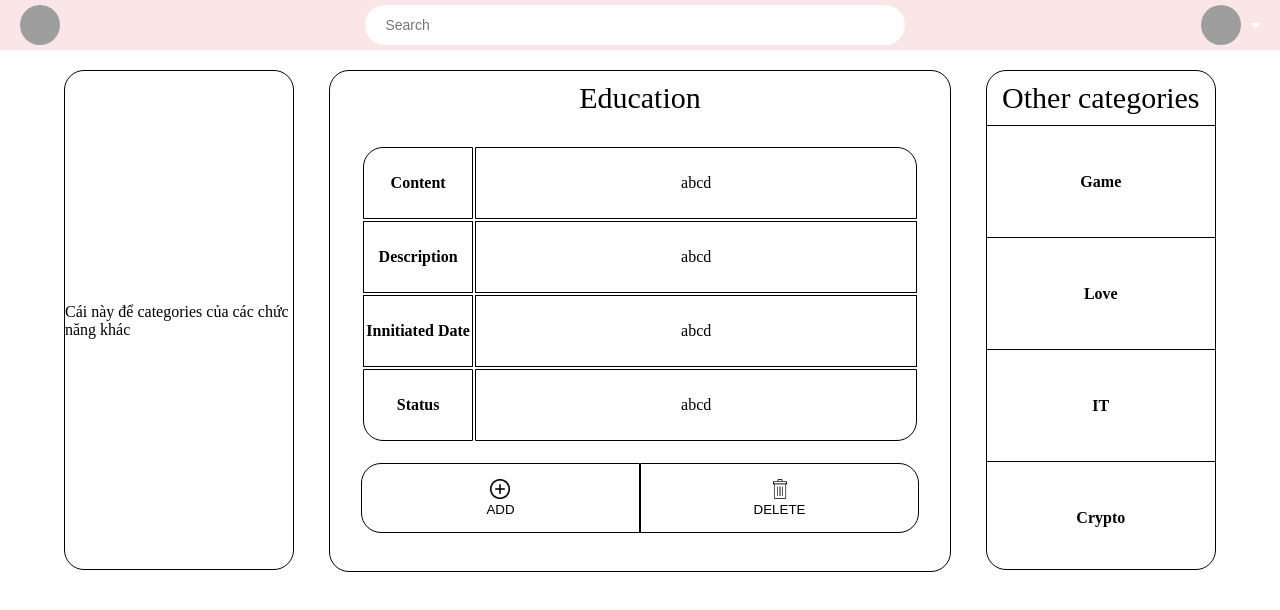
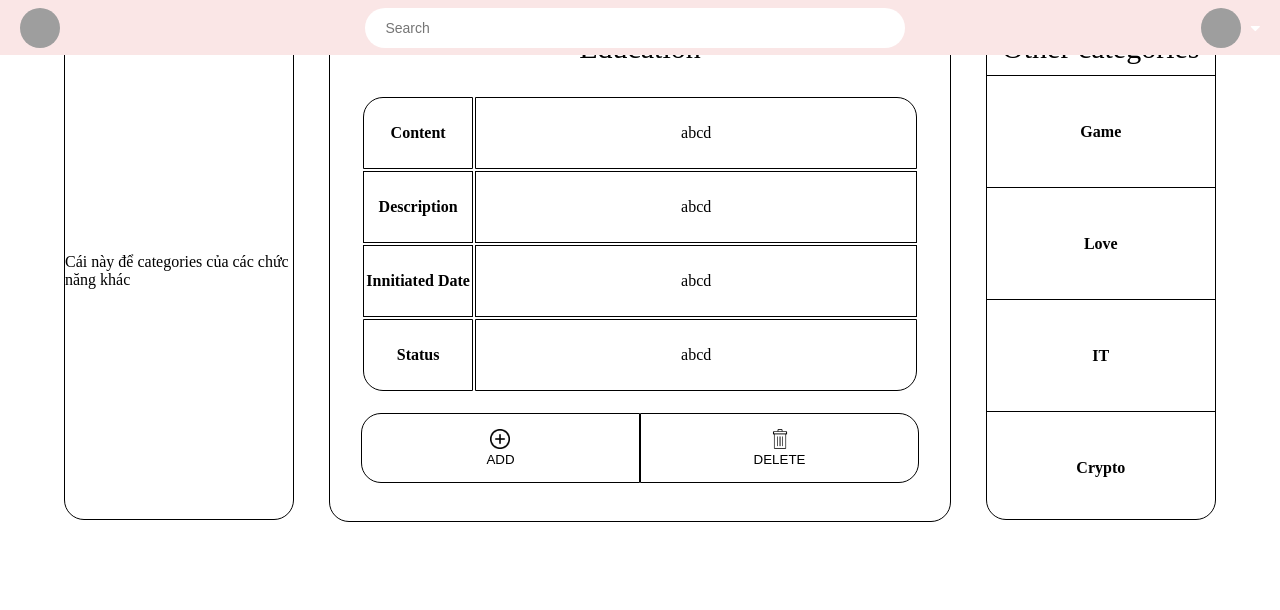
Before and after one commit to phamducphutrong/Web-Enterprise-Project, a React (Create React App) app in the folder Frontend/web-enterprise/: page /category in a window 1280 px wide. Shown: the top 610 px of the page. Built offline with nearby package versions, Linux system fonts and the light colour scheme; grey boxes are pictures that could not be loaded.

Commit message:
fix module homepage. header
fix module homepage. header

```diff
--- a/Frontend/web-enterprise/src/components/header/Header.js
+++ b/Frontend/web-enterprise/src/components/header/Header.js
@@ -11,7 +11,7 @@ const Header = () => {
 	}, []);
 
 	const handleScroll = () => {
-		if (window.pageYOffset > 0) {
+		if (window.pageYOffset >= 0) {
 			setFixed(true);
 		} else {
 			setFixed(false);
--- a/Frontend/web-enterprise/src/components/header/Header.module.css
+++ b/Frontend/web-enterprise/src/components/header/Header.module.css
@@ -9,7 +9,7 @@
     justify-content: space-between;
     align-items: center;
     padding: 0 20px;
-    height: 50px;
+    height: 55px;
     background-color: #FAE6E6;
     color: #fff;
 }
--- a/Frontend/web-enterprise/src/components/homepage/Homepage.js
+++ b/Frontend/web-enterprise/src/components/homepage/Homepage.js
@@ -53,7 +53,7 @@ function Homepage() {
                     </ul>
                 </div>
                 <div className={style.middleSection}>
-                    <h2 className={t}>Posts</h2>
+                    <h2 className={style.post}>Posts</h2>
                     <ul>
                         <li className={style.arialLabel}>
                             <img src="https://scontent.fhan1-1.fna.fbcdn.net/v/t39.30808-6/279124471_1370043140139558_7697343296375162295_n.jpg?_nc_cat=110&ccb=1-7&_nc_sid=09cbfe&_nc_ohc=BEaMNFz7QxcAX8AUCBi&_nc_ht=scontent.fhan1-1.fna&oh=00_AfAui5DKlW7l4nLJw6oE3WLHxZoYJnDlmi_rHtzlnaZGDw&oe=63F30095" alt="avatar" className={style.logo} />
--- a/Frontend/web-enterprise/src/components/homepage/Homepage.module.css
+++ b/Frontend/web-enterprise/src/components/homepage/Homepage.module.css
@@ -47,7 +47,7 @@
 }
 
 .post {
-    padding-top: 10px;
+    padding-top: 15px;
 }
 
 .rightSidebar {
```
